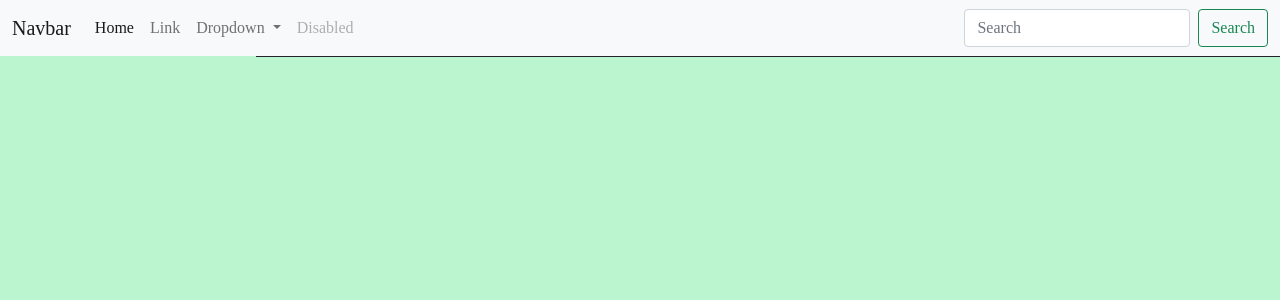
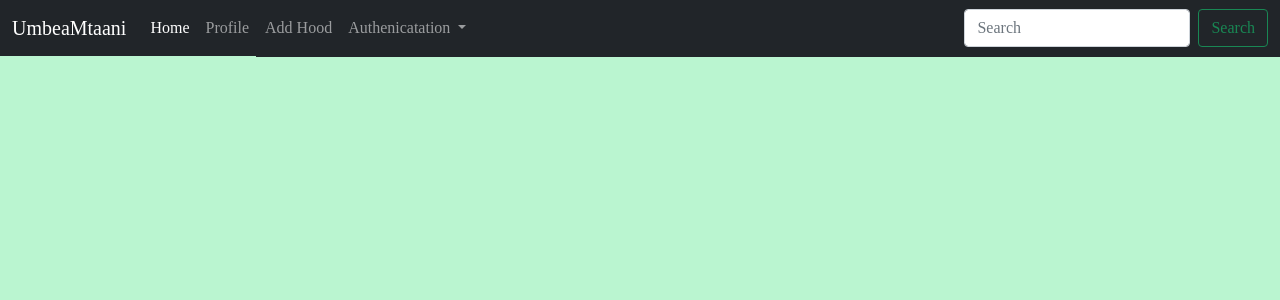
Before and after one commit to vionaosiako/UmbeaMtaani, a Django app: template NeighbourhoodApp/templates/base.html in a window 1280 px wide. Shown: the top 300 px of the page. Run offline with Django 4.2, Linux system fonts and the light colour scheme; the template is opened without the code that fills it, so the values that code supplies are empty; some web fonts are replaced.

Commit message:
Updates the navbar

```diff
--- a/NeighbourhoodApp/templates/index.html
+++ b/NeighbourhoodApp/templates/index.html
@@ -9,8 +9,8 @@
             <nav id="sidebarMenu" class="collapse d-lg-block sidebar collapse bg-white mt-5">
                 <div class="position-sticky">
                 <div class="list-group list-group-flush mx-3 mt-2">
-                    <a href="#" class="list-group-item list-group-item-action py-2 ripple active">
-                    <i class="fas fa-chart-area fa-fw me-3"></i><span>Webiste traffic</span>
+                    <a href="#" class="list-group-item list-group-item-action py-2 ripple bg-warning">
+                    <i class="fas fa-chart-area fa-fw me-3"></i><span><h3>Available Hoods</h3></span>
                     </a>
                     <a href="#" class="list-group-item list-group-item-action py-2 ripple"><i
                         class="fas fa-lock fa-fw me-3"></i><span>Password</span></a>
--- a/NeighbourhoodApp/templates/navbar.html
+++ b/NeighbourhoodApp/templates/navbar.html
@@ -1,6 +1,6 @@
-<nav class="navbar navbar-expand-lg navbar-light bg-light fixed-top">
+<nav class="navbar navbar-expand-lg navbar-dark bg-dark fixed-top">
     <div class="container-fluid">
-        <a class="navbar-brand" href="#">Navbar</a>
+        <a class="navbar-brand" href="#">UmbeaMtaani</a>
         <button class="navbar-toggler" type="button" data-bs-toggle="collapse" data-bs-target="#navbarSupportedContent" aria-controls="navbarSupportedContent" aria-expanded="false" aria-label="Toggle navigation">
                 <span class="navbar-toggler-icon"></span>
         </button>
@@ -10,21 +10,21 @@
                     <a class="nav-link active" aria-current="page" href="#">Home</a>
                 </li>
                 <li class="nav-item">
-                    <a class="nav-link" href="#">Link</a>
+                    <a class="nav-link" href="#">Profile</a>
+                </li>
+                <li class="nav-item">
+                    <a class="nav-link" href="#">Add Hood</a>
                 </li>
                 <li class="nav-item dropdown">
                     <a class="nav-link dropdown-toggle" href="#" id="navbarDropdown" role="button" data-bs-toggle="dropdown" aria-expanded="false">
-                    Dropdown
+                    Authenicatation
                     </a>
                     <ul class="dropdown-menu" aria-labelledby="navbarDropdown">
-                    <li><a class="dropdown-item" href="#">Action</a></li>
-                    <li><a class="dropdown-item" href="#">Another action</a></li>
+                    <li><a class="dropdown-item" href="#">Sign in</a></li>
+                    <li><a class="dropdown-item" href="#">Sign up</a></li>
                     <li><hr class="dropdown-divider"></li>
-                    <li><a class="dropdown-item" href="#">Something else here</a></li>
+                    <li><a class="dropdown-item" href="#">Sign Out</a></li>
                     </ul>
-                </li>
-                <li class="nav-item">
-                    <a class="nav-link disabled" href="#" tabindex="-1" aria-disabled="true">Disabled</a>
                 </li>
             </ul>
             <form class="d-flex">
```
